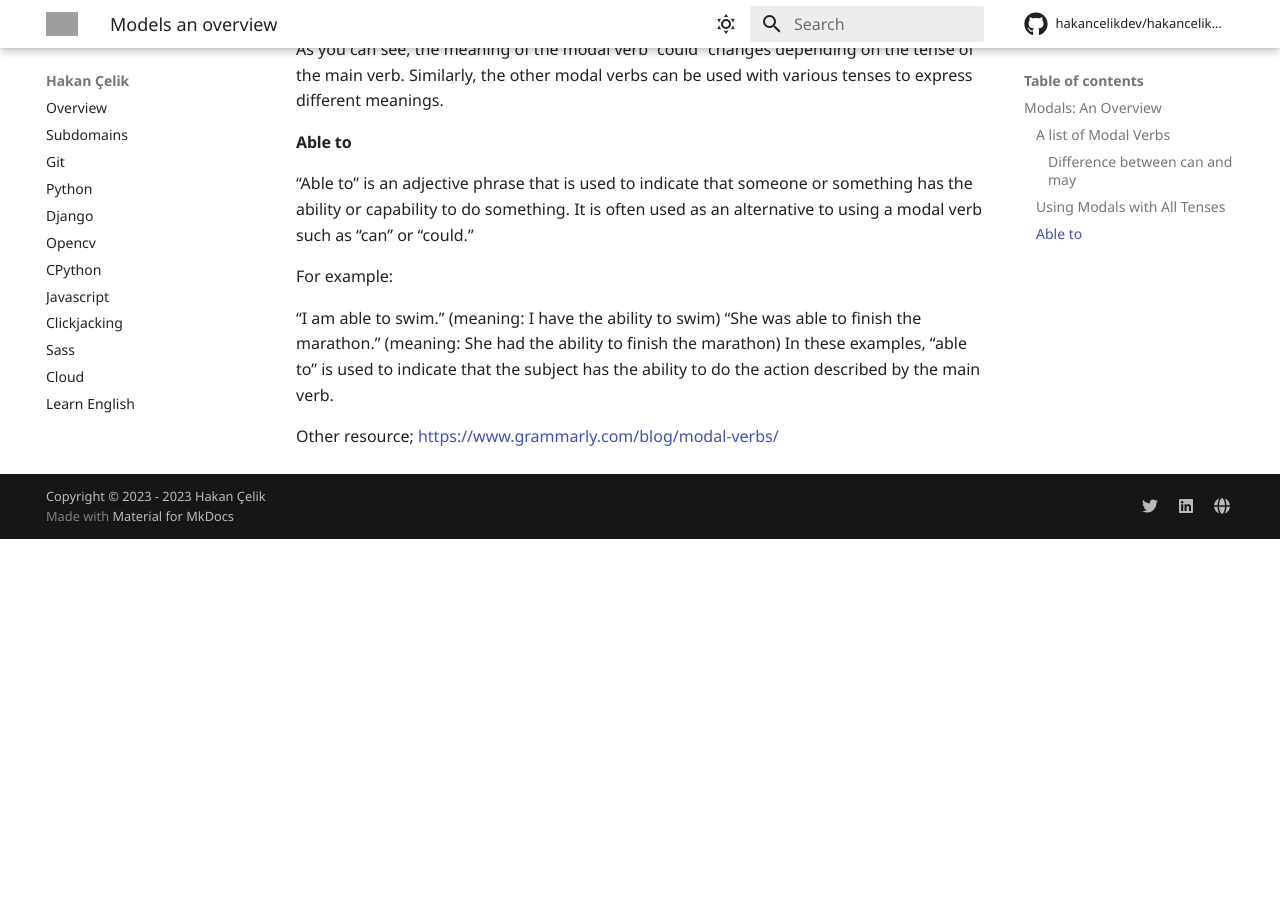
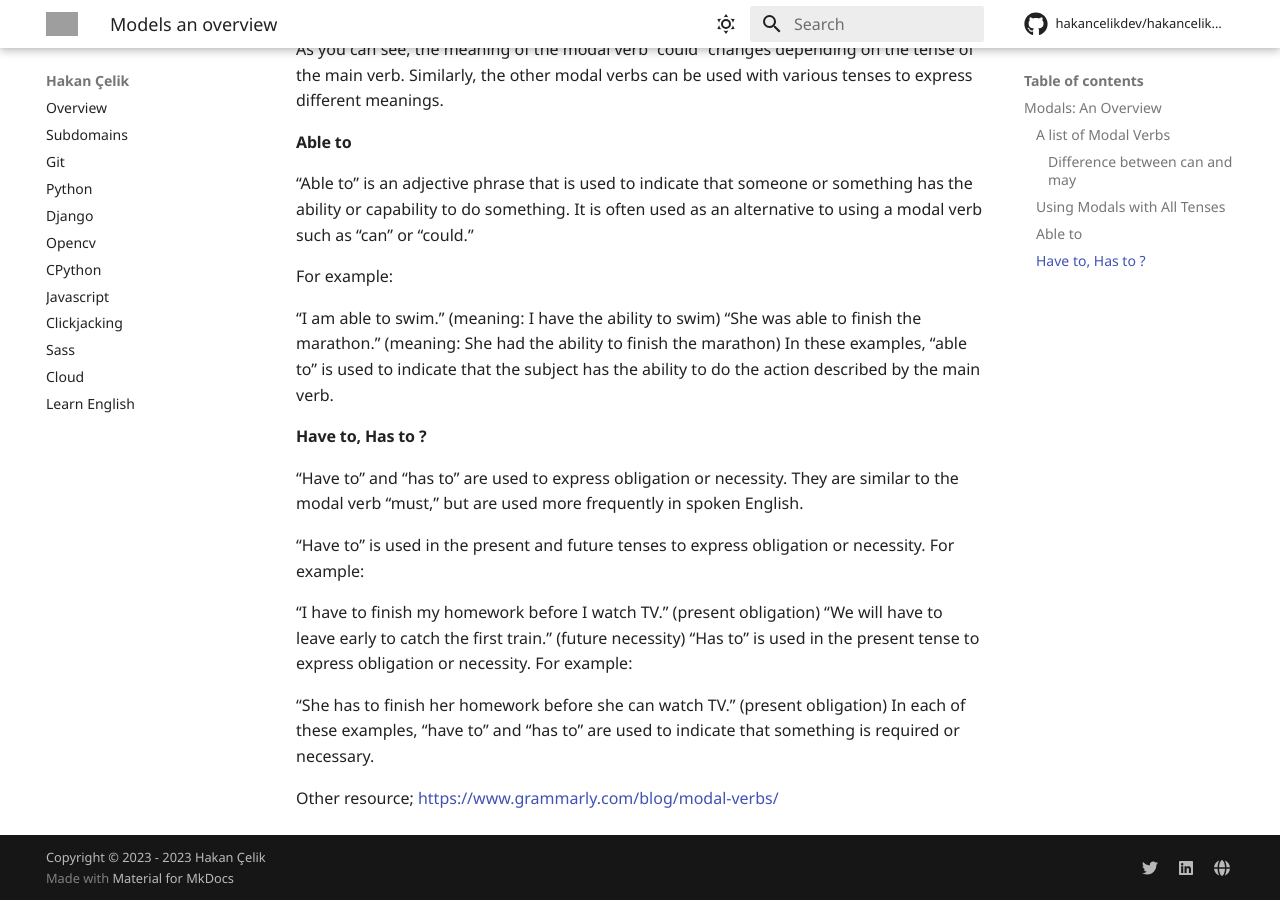
Before and after one commit to hakancelikdev/hakancelikdev.github.io, an MkDocs documentation site: the page built from docs/learn-english/models-an-overview.md, in a window 1280 px wide and 900 px high, scrolled down 2594 px. Built offline with MkDocs 1.6.1 and Material for MkDocs 9.7.7, drawn with Linux system fonts in a browser that asks for light colours; comment, search, counter and statistics services are not loaded; before the commit the page ends 3133 px from its top, so only the background shows below that; grey boxes are pictures that could not be loaded.

Commit message:
Update modals, have to, has to

```diff
--- a/docs/learn-english/models-an-overview.md
+++ b/docs/learn-english/models-an-overview.md
@@ -111,4 +111,20 @@ marathon." (meaning: She had the ability to finish the marathon) In these exampl
 "able to" is used to indicate that the subject has the ability to do the action
 described by the main verb.
 
+## Have to, Has to ?
+
+"Have to" and "has to" are used to express obligation or necessity. They are similar to
+the modal verb "must," but are used more frequently in spoken English.
+
+"Have to" is used in the present and future tenses to express obligation or necessity.
+For example:
+
+"I have to finish my homework before I watch TV." (present obligation) "We will have to
+leave early to catch the first train." (future necessity) "Has to" is used in the
+present tense to express obligation or necessity. For example:
+
+"She has to finish her homework before she can watch TV." (present obligation) In each
+of these examples, "have to" and "has to" are used to indicate that something is
+required or necessary.
+
 Other resource; https://www.grammarly.com/blog/modal-verbs/
```
